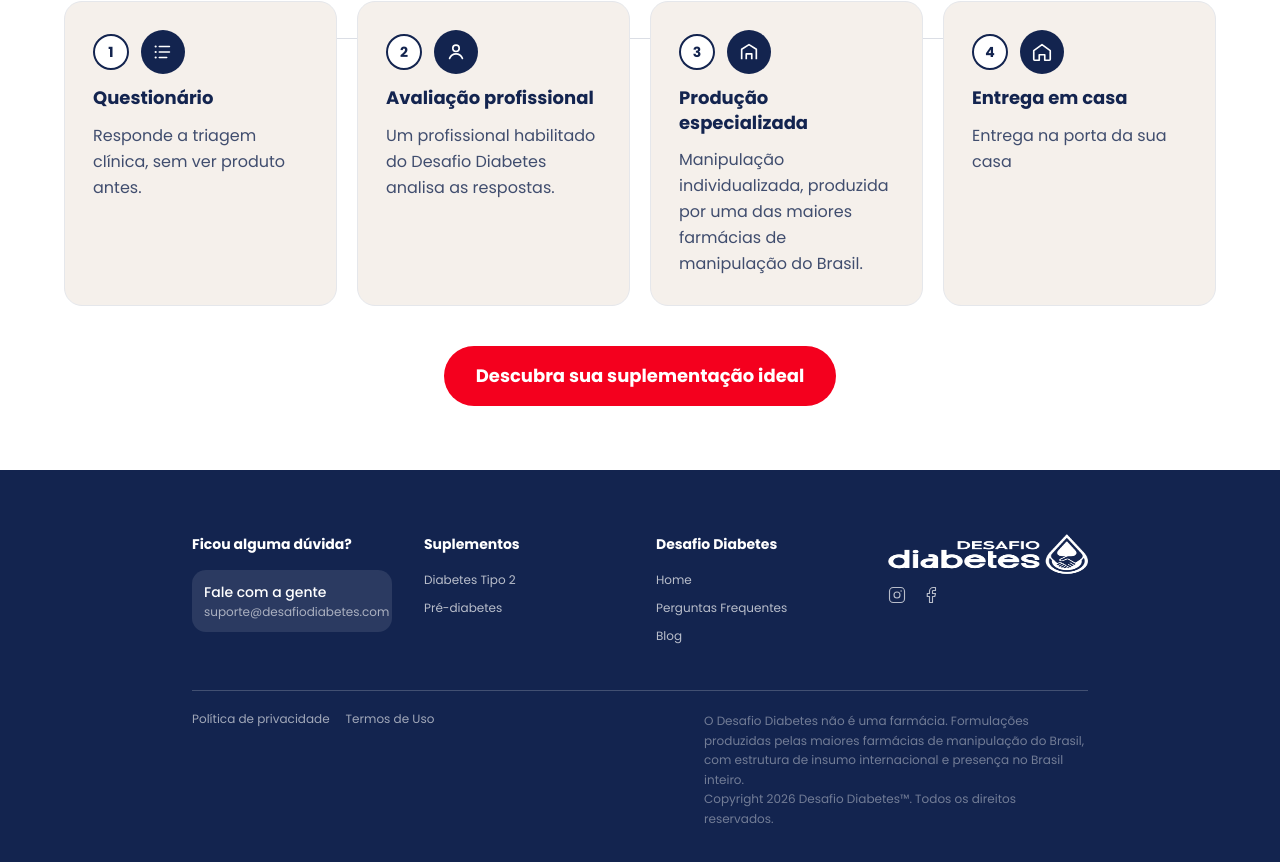
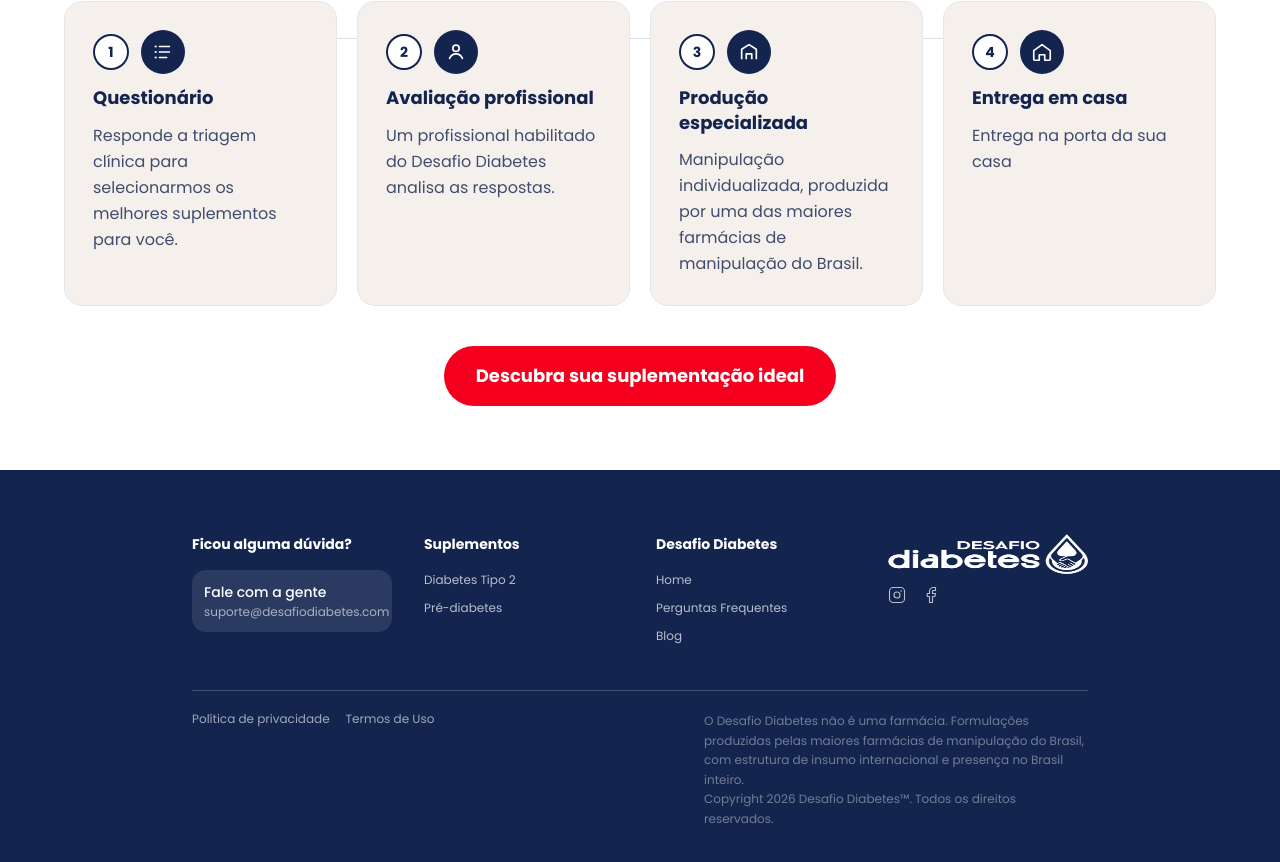
Before and after one commit to diogo-desafiodbt/sistema-suplemento, a Next.js app: page /suplementos in a window 1280 px wide. Shown: the part 3240-4102 px from the top of the page. Built offline with nearby package versions, Linux system fonts and the light colour scheme.

Commit message:
copy: ajustar detalhe do passo Questionário na landing
Deixa claro que a triagem serve para selecionar os melhores suplementos.

Co-authored-by: Cursor <cursoragent@cursor.com>

```diff
--- a/src/app/suplementos/page.tsx
+++ b/src/app/suplementos/page.tsx
@@ -154,7 +154,7 @@ const howItWorks = [
     step: 1,
     title: 'Questionário',
     detail:
-      'Responde a triagem clínica, sem ver produto antes.',
+      'Responde a triagem clínica para selecionarmos os melhores suplementos para você.',
     icon: (
       <svg
         width="22"
```
